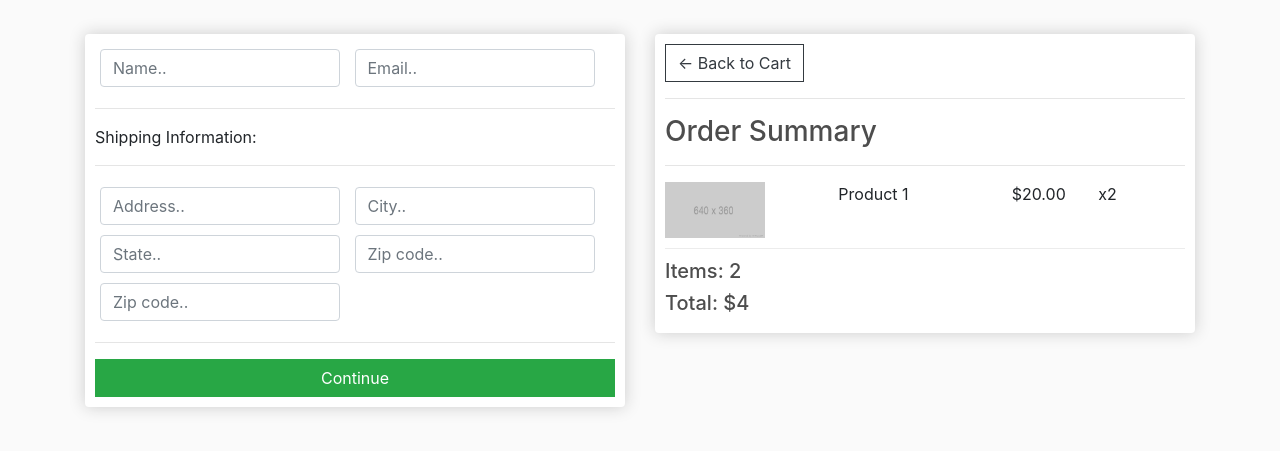
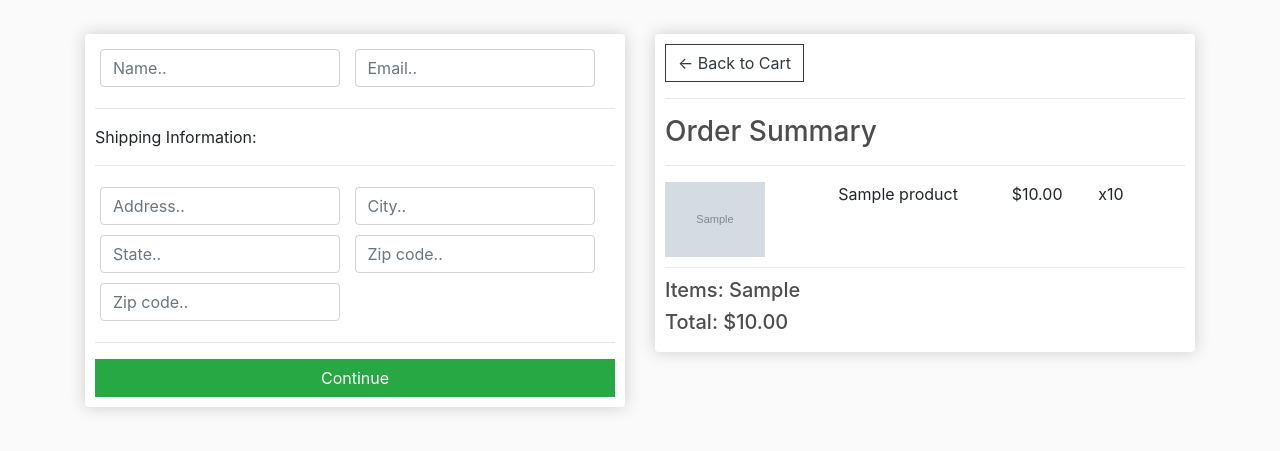
Before and after one commit to tamasubi/ecommerce, a Django app: template store/templates/store/checkout.html in a window 1280 px wide. Shown: the part 57-508 px from the top of the page. Run offline with Django 4.2, Linux system fonts and the light colour scheme; the template is opened without the code that fills it: most values are stand-ins (such as "Sample title", 1, 10 or a date in 2020); grey boxes marked "Sample" are stand-in pictures; some libraries are stand-ins or nearby versions.

Commit message:
cart total works

```diff
--- a/store/templates/store/checkout.html
+++ b/store/templates/store/checkout.html
@@ -53,14 +53,16 @@
 				<hr>
 				<h3>Order Summary</h3>
 				<hr>
+				{% for item in items %}
 				<div class="cart-row">
-					<div style="flex:2"><img class="row-image" src="{% static 'images/placeholder.png' %}"></div>
-					<div style="flex:2"><p>Product 1</p></div>
-					<div style="flex:1"><p>$20.00</p></div>
-					<div style="flex:1"><p>x2</p></div>
+					<div style="flex:2"><img class="row-image" src="{{item.product.imageURL}}"></div>
+					<div style="flex:2"><p>{{item.product.name}}</p></div>
+					<div style="flex:1"><p>${{item.product.price|floatformat:2}}</p></div>
+					<div style="flex:1"><p>x{{item.quantity}}</p></div>
 				</div>
-				<h5>Items:   2</h5>
-				<h5>Total:   $4</h5>
+				{% endfor %}
+				<h5>Items:   {{order.get_cart_items}}</h5>
+				<h5>Total:   ${{order.get_cart_total|floatformat:2}}</h5>
 			</div>
 		</div>
 	</div>
```
Also changed, not shown: store/views.py (+10 -1 lines), db.sqlite3.
